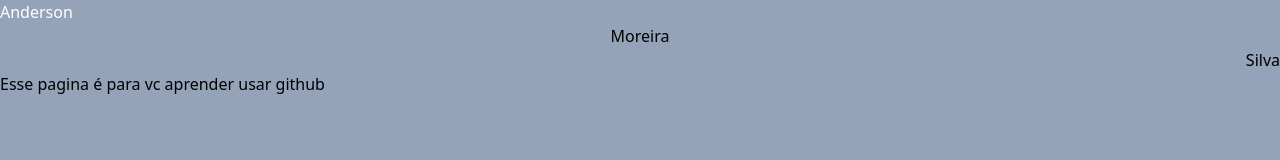
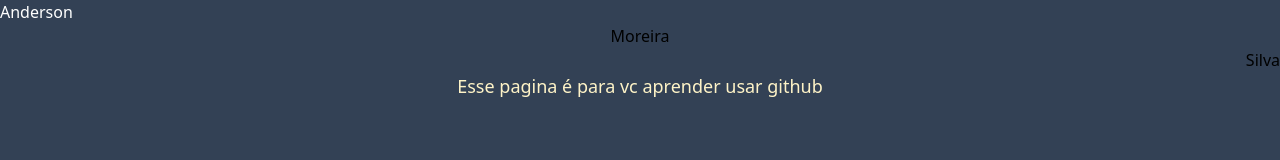
Before and after one commit to andersontecnicoprogramador/teste, a plain HTML site: page index.html in a window 1280 px wide. Drawn offline with nearby package versions, Linux system fonts and the light colour scheme.

Commit message:
troquei background

```diff
--- a/index.html
+++ b/index.html
@@ -6,11 +6,11 @@
     <title>Document</title>
     <script src="https://cdn.tailwindcss.com"></script>
 </head>
-<body class="bg-slate-400">
+<body class="bg-slate-700">
     <h1 class="text-white">Anderson</h1>
     <h2 class="text-center">Moreira</h2>
     <h1 class="text-end">Silva</h1>
-    <p>Esse pagina é para vc aprender usar github</p>
+    <p class="text-lg font-extralight text-amber-100 text-center">Esse pagina é para vc aprender usar github</p>
 
     </h1>
 </body>
```
